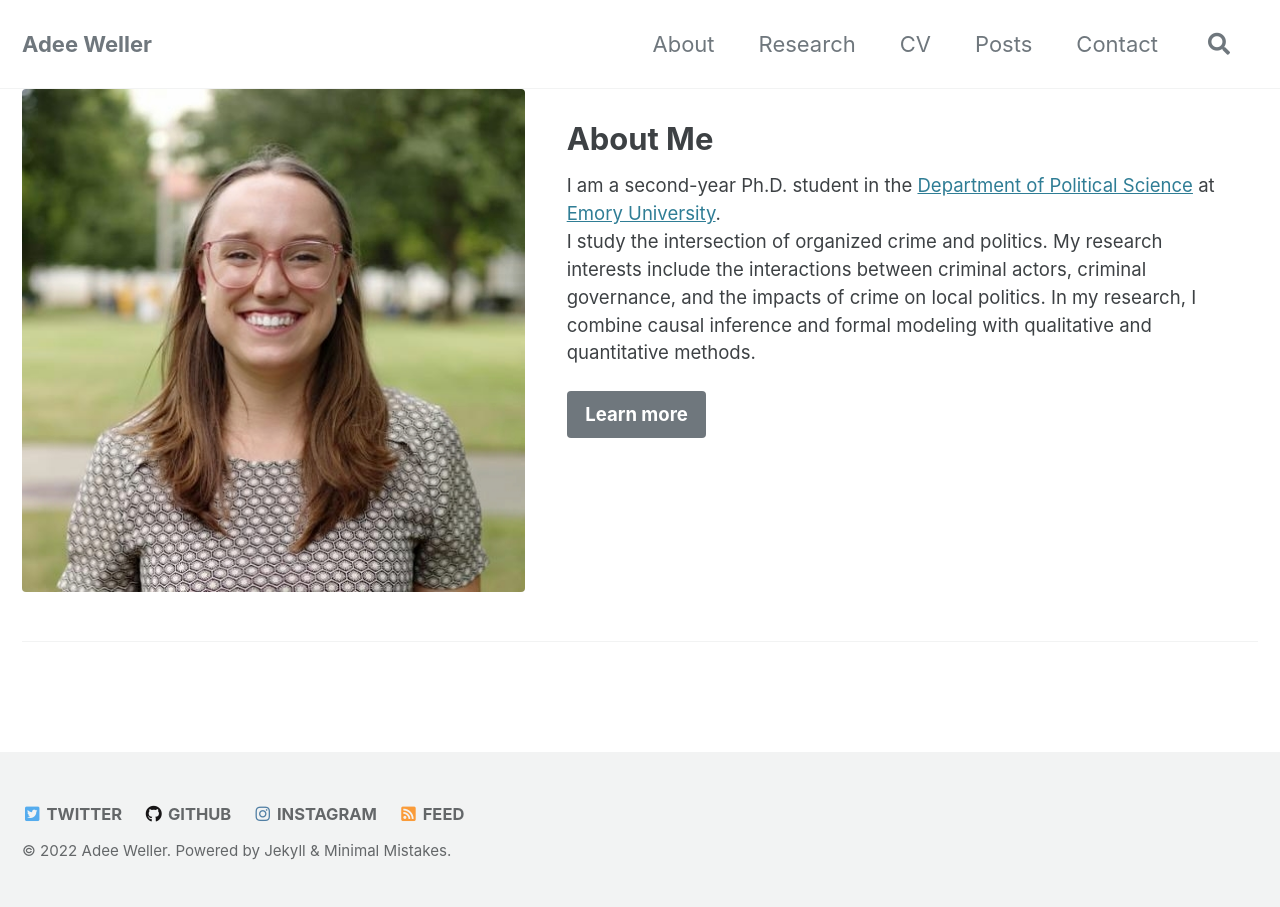
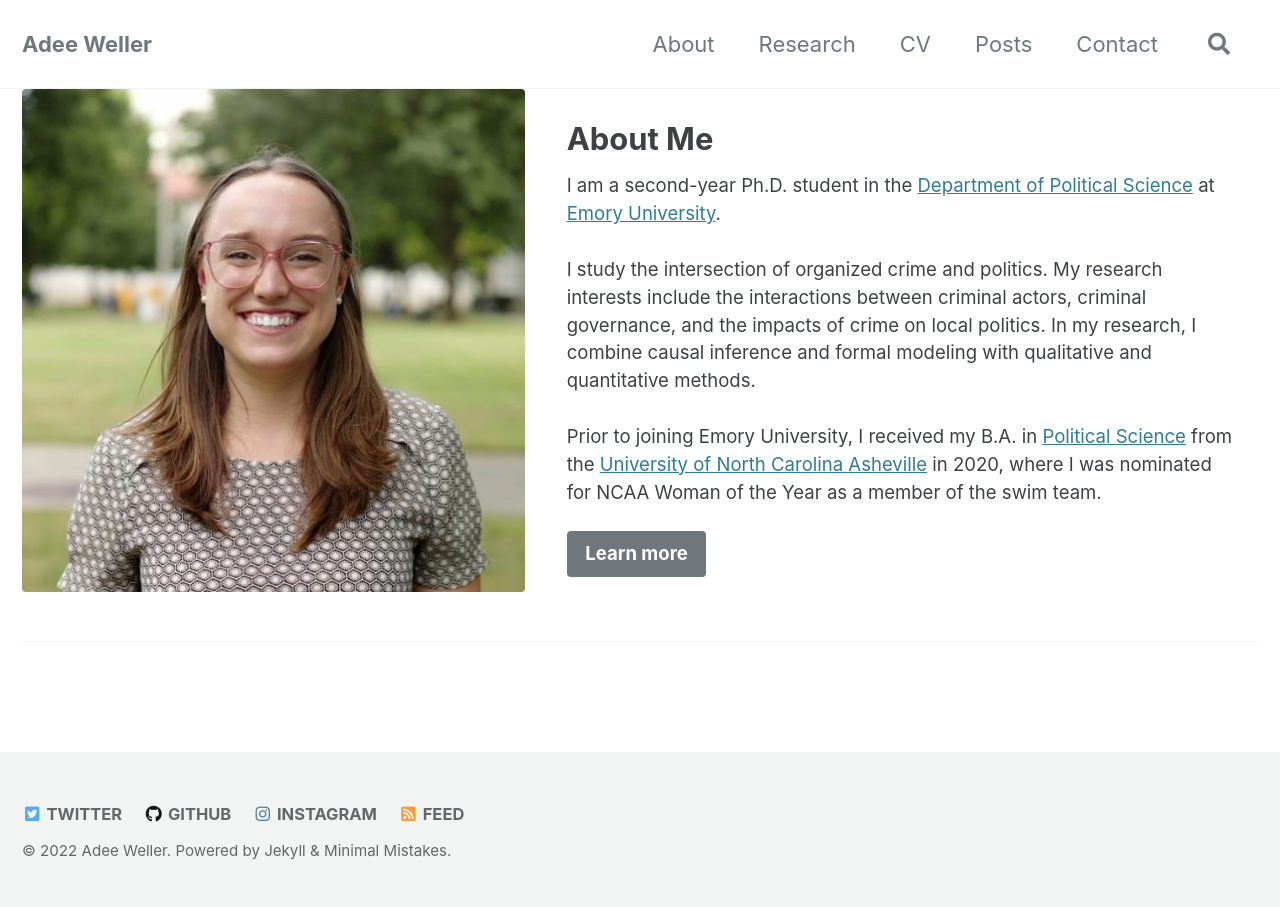
Before and after one commit to adeeweller/adeeweller.github.io, a Jekyll site: the page built from index.md, in a window 1280 px wide. Built offline with Jekyll 4.4.1, drawn with Linux system fonts in a browser that asks for light colours; cached includes are drawn as plain includes.

Commit message:
indexpar3

```diff
--- a/index.md
+++ b/index.md
@@ -12,9 +12,11 @@ header:
 feature_row:
   - image_path: /assets/images/Adee_Weller_EMORY.jpg
     title: "About Me"
-    excerpt: "I am a second-year Ph.D. student in the [Department of Political Science](http://polisci.emory.edu/home/index.html) at [Emory University](https://www.emory.edu/home/index.html). <br />
+    excerpt: "I am a second-year Ph.D. student in the [Department of Political Science](http://polisci.emory.edu/home/index.html) at [Emory University](https://www.emory.edu/home/index.html). <br />  <br />
 
-    I study the intersection of organized crime and politics. My research interests include the interactions between criminal actors, criminal governance, and the impacts of crime on local politics. In my research, I combine causal inference and formal modeling with qualitative and quantitative methods."
+    I study the intersection of organized crime and politics. My research interests include the interactions between criminal actors, criminal governance, and the impacts of crime on local politics. In my research, I combine causal inference and formal modeling with qualitative and quantitative methods. <br /> <br />
+
+    Prior to joining Emory University, I received my B.A. in [Political Science](https://politicalscience.unca.edu/) from the [University of North Carolina Asheville](https://www.unca.edu/) in 2020, where I was nominated for NCAA Woman of the Year as a member of the swim team."
     url: "/about/"
     btn_class: "btn--primary"
     btn_label: "Learn more"
```
